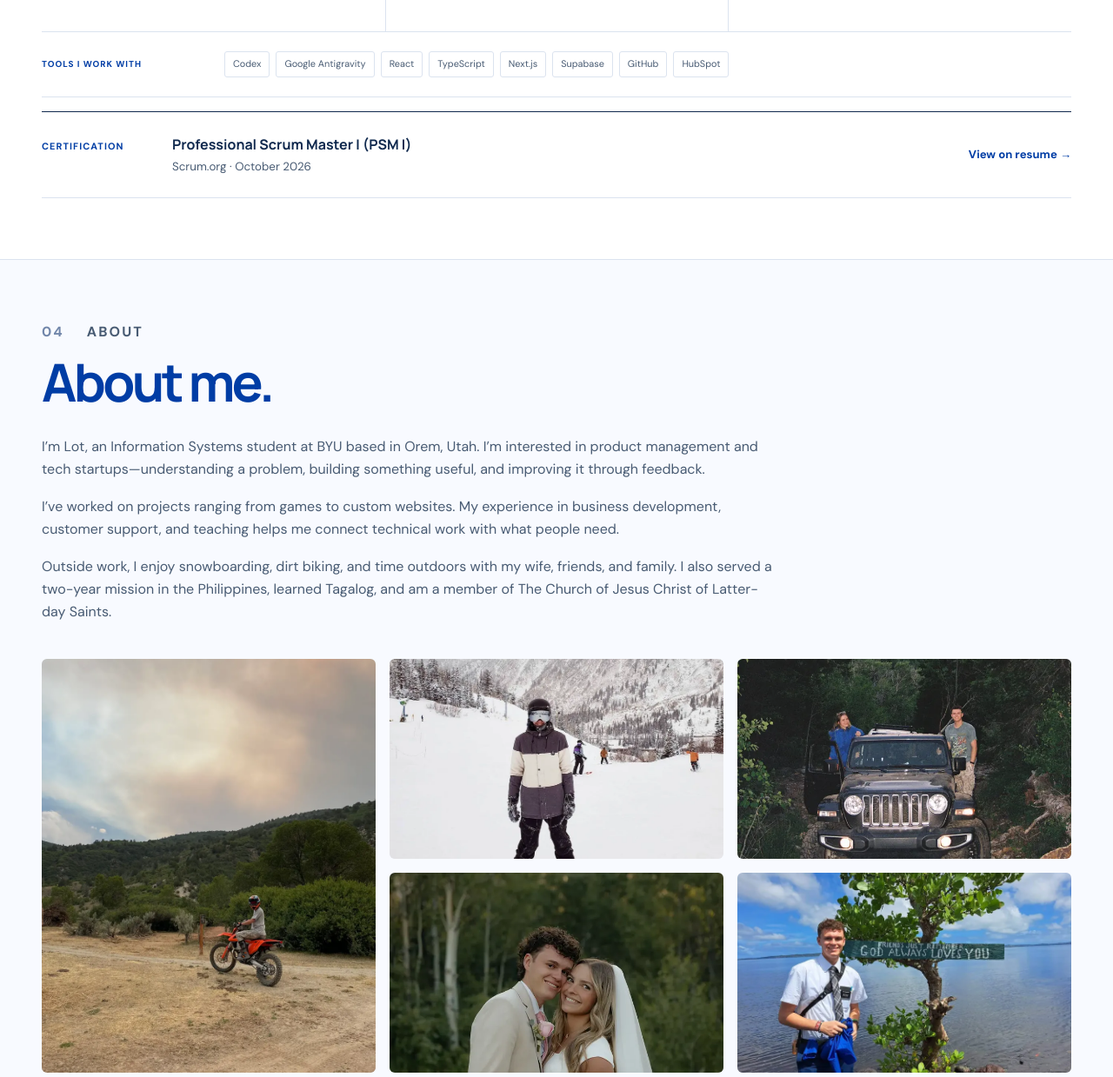
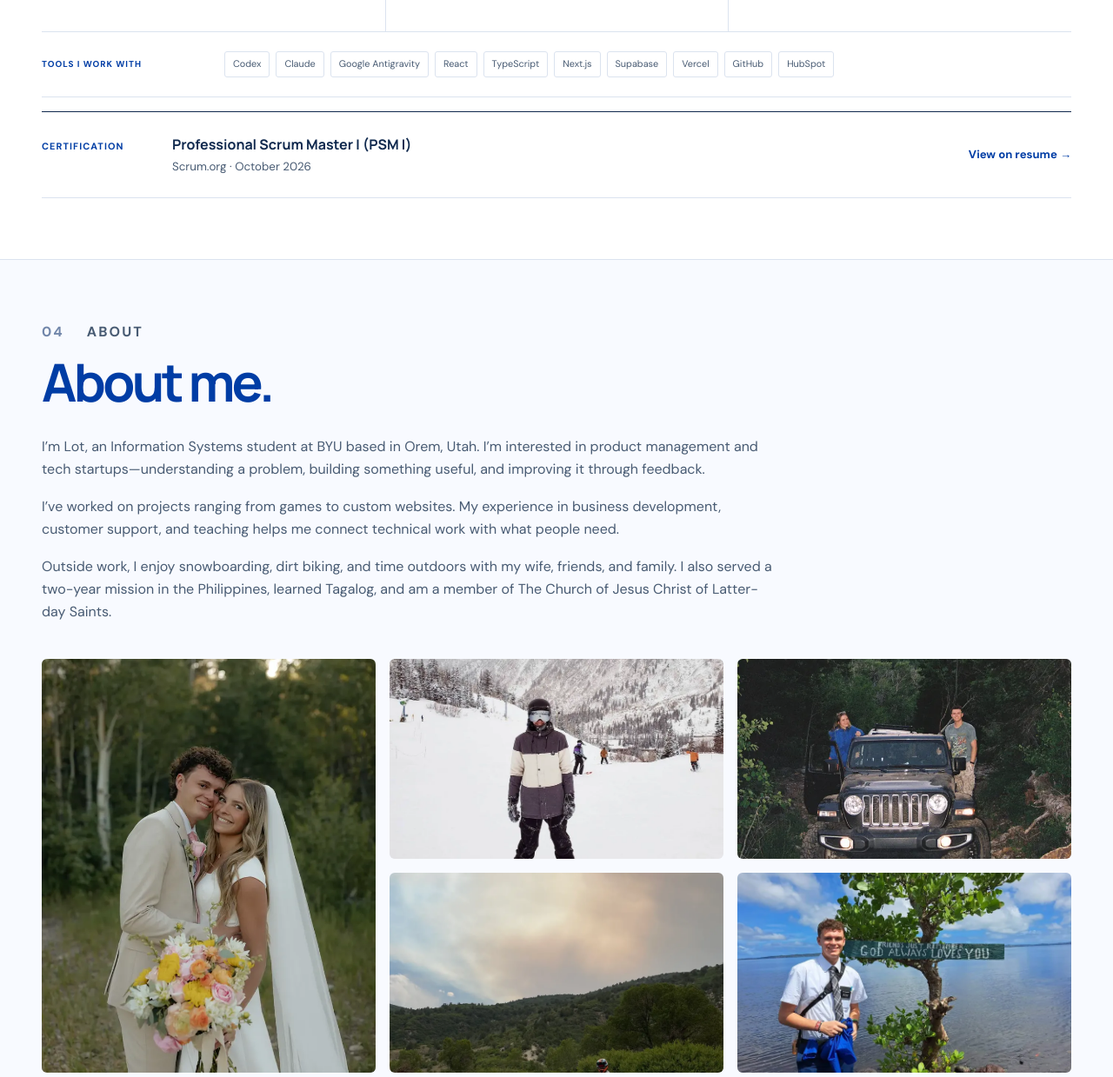
Before and after one commit to Lotstarr/Lotstarr, an Astro site: page / in a window 1280 px wide. Shown: the part 5121-6360 px from the top of the page at 87% size. Built offline with nearby package versions, Linux system fonts and the light colour scheme; Astro itself is replaced by a stand-in of ours.

Commit message:
Update collage and tool list

```diff
--- a/src/components/AboutSection.astro
+++ b/src/components/AboutSection.astro
@@ -8,10 +8,10 @@
       <p>Outside work, I enjoy snowboarding, dirt biking, and time outdoors with my wife, friends, and family. I also served a two-year mission in the Philippines, learned Tagalog, and am a member of The Church of Jesus Christ of Latter-day Saints.</p>
     </div>
     <div class="about-collage" aria-label="Photos of my hobbies, family, and time in the Philippines">
-      <figure class="about-collage-item collage-dirt-bike"><img src="/images/lot-dirt-biking.webp" srcset="/images/lot-dirt-biking-900.webp 900w, /images/lot-dirt-biking.webp 1800w" sizes="(max-width: 760px) calc(50vw - 24px), 395px" alt="Lot on a dirt bike on a mountain trail." width="1800" height="2400" decoding="async" loading="lazy" /></figure>
+      <figure class="about-collage-item collage-dirt-bike"><img src="/images/lot-wedding.webp" srcset="/images/lot-wedding-700.webp 700w, /images/lot-wedding.webp 1200w" sizes="(max-width: 760px) calc(50vw - 24px), 395px" alt="Lot and his wife on their wedding day." width="1200" height="1800" decoding="async" loading="lazy" /></figure>
       <figure class="about-collage-item collage-snowboard"><img src="/images/lot-snowboarding.webp" alt="Lot with his snowboard at a snowy mountain resort." width="828" height="826" decoding="async" loading="lazy" /></figure>
       <figure class="about-collage-item collage-jeep"><img src="/images/lot-jeep-outdoors.webp" srcset="/images/lot-jeep-outdoors-700.webp 700w, /images/lot-jeep-outdoors.webp 1200w" sizes="(max-width: 760px) calc(50vw - 24px), 395px" alt="Lot and a companion beside a Jeep on a rocky mountain trail." width="1200" height="1793" decoding="async" loading="lazy" /></figure>
-      <figure class="about-collage-item collage-family"><img src="/images/lot-wedding.webp" srcset="/images/lot-wedding-700.webp 700w, /images/lot-wedding.webp 1200w" sizes="(max-width: 760px) calc(50vw - 24px), 395px" alt="Lot and his wife on their wedding day." width="1200" height="1800" decoding="async" loading="lazy" /></figure>
+      <figure class="about-collage-item collage-family"><img src="/images/lot-dirt-biking.webp" srcset="/images/lot-dirt-biking-900.webp 900w, /images/lot-dirt-biking.webp 1800w" sizes="(max-width: 760px) calc(50vw - 24px), 395px" alt="Lot on a dirt bike on a mountain trail." width="1800" height="2400" decoding="async" loading="lazy" /></figure>
       <figure class="about-collage-item collage-mission"><img src="/images/lot-mission-philippines.webp" srcset="/images/lot-mission-philippines-800.webp 800w, /images/lot-mission-philippines.webp 1600w" sizes="(max-width: 760px) calc(50vw - 24px), 395px" alt="Lot during his missionary service in the Philippines." width="1600" height="1200" decoding="async" loading="lazy" /></figure>
     </div>
   </div>
--- a/src/pages/index.astro
+++ b/src/pages/index.astro
@@ -20,7 +20,7 @@ const capabilities = [
   { step: '02', title: 'Technical', items: ['Web development', 'AI-assisted building', 'API integrations', 'SQL & databases'] },
   { step: '03', title: 'Startup', items: ['Customer conversations', 'SaaS workflows', 'Process automation', 'Small-team collaboration'] },
 ];
-const productTools = ['Codex', 'Google Antigravity', 'React', 'TypeScript', 'Next.js', 'Supabase', 'GitHub', 'HubSpot'];
+const productTools = ['Codex', 'Claude', 'Google Antigravity', 'React', 'TypeScript', 'Next.js', 'Supabase', 'Vercel', 'GitHub', 'HubSpot'];
 ---
 
 <BaseLayout title="Product Management & Tech Startups" bodyClass="portfolio-v2" description="Lot Holmstead is a BYU Information Systems student pursuing product management and tech startup roles. Explore his products, technical projects, experience, and resume.">
```
